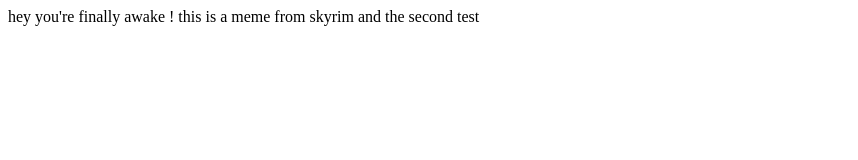
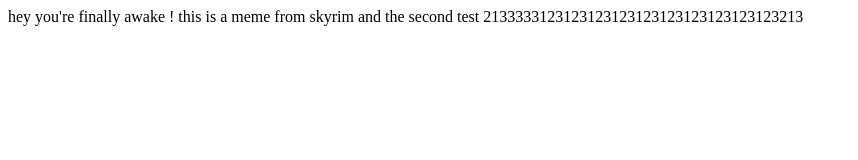
Before and after one commit to Siavash-Parsa/Test, a plain HTML site: page index.html in a window 1280 px wide. Shown: the whole page, without its empty margins (0-858 px from the left). Drawn offline with Linux system fonts and the light colour scheme.

Commit message:
index changes has been made

```diff
--- a/index.html
+++ b/index.html
@@ -1,7 +1,7 @@
 <html>
 <body>
 
-hey you're finally awake !  this is a meme from skyrim  and the second test
+hey you're finally awake !  this is a meme from skyrim  and the second test   2133333123123123123123123123123123123213
 
 
 
```
Also changed, not shown: 1 other file.
